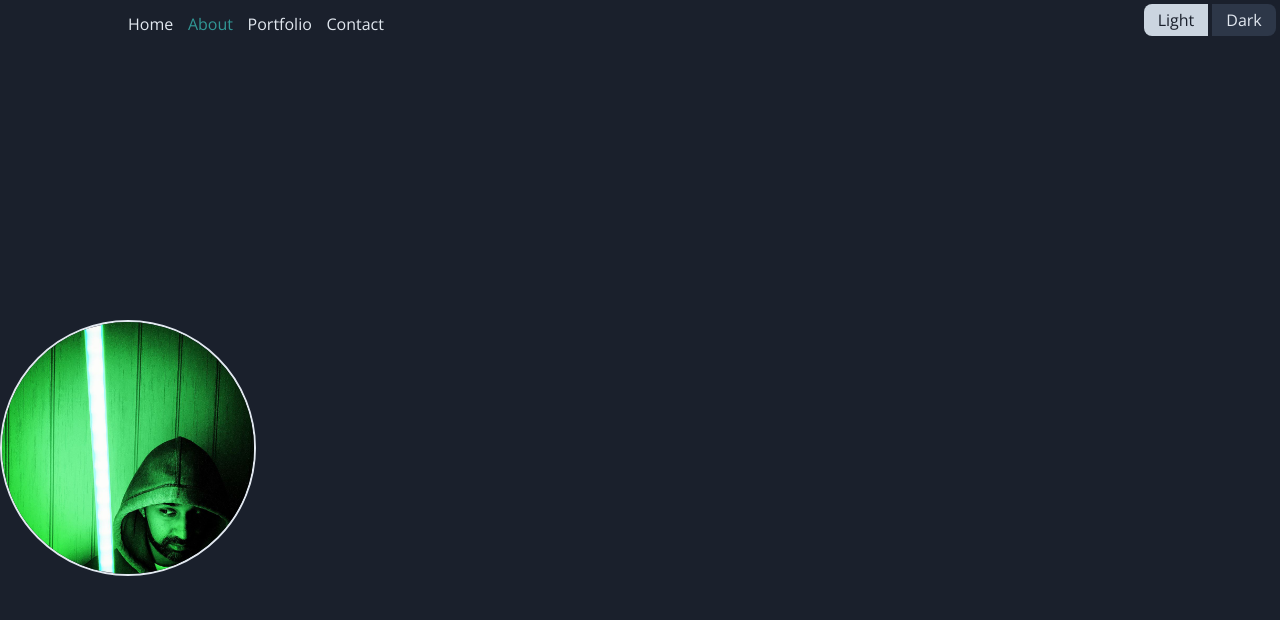
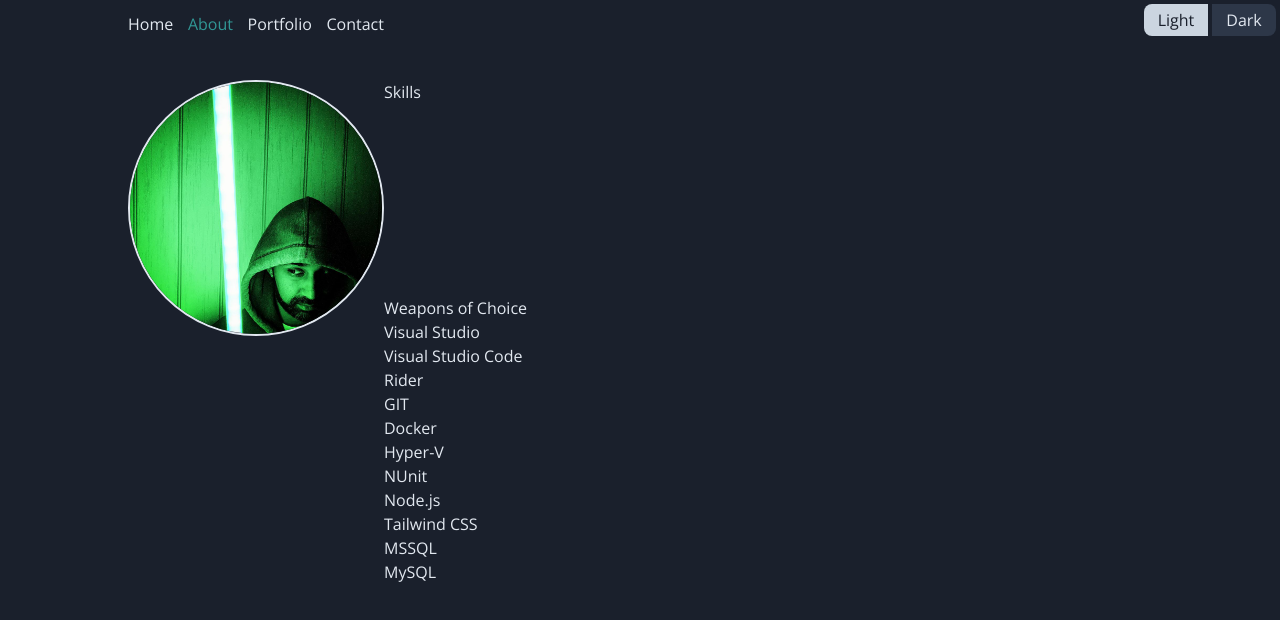
Before and after one commit to mojiwa/mojiwa.com, a React (Create React App) app: page / in a window 1280 px wide. Both pictures are taken after a click on the button "See More". Shown: the top 620 px of the page. Built offline with nearby package versions, Linux system fonts and the light colour scheme.

Commit message:
initial list of skills and tools

```diff
--- a/src/App.tsx
+++ b/src/App.tsx
@@ -2,6 +2,31 @@ import React from 'react';
 
 import { Theme, Page } from './enums';
 import Button from './Button';
+
+const LIST_OF_SKILLS : string[] = [
+  'C#',
+  'WPF',
+  'Python',
+  'HTML',
+  'CSS',
+  'JavaScript',
+  'React',
+  'SQL',
+];
+
+const LIST_OF_TOOLS : string[] = [
+  'Visual Studio',
+  'Visual Studio Code',
+  'Rider',
+  'GIT',
+  'Docker',
+  'Hyper-V',
+  'NUnit',
+  'Node.js',
+  'Tailwind CSS',
+  'MSSQL',
+  'MySQL',
+];
 
 interface IAppProps {
 
@@ -69,19 +94,39 @@ class App extends React.PureComponent<IAppProps, IAppState> {
           </div>
         </div>
         {/* About page */}
-        <div className={`${this.state.Page === Page.About ? 'custom-show' : 'custom-hidden'}`}>
-          <div>
-            <img src={'images/mo-jedi.jpg'} className={`${this.state.ThemeSwitch === Theme.Dark ? 'border-gray-300' : 'border-gray-900'} border-gray-300 border-solid border-2 rounded-full w-32 md:w-64 h-32 md:h-64 m:border-4 my-image`}/>
+        <div className={`${this.state.Page === Page.About ? 'custom-show' : 'custom-hidden'} page-location`}>
+        <div className='flex'>
+            <div>
+              <img
+                src={'images/mo-jedi.jpg'}
+                className={`${this.state.ThemeSwitch === Theme.Dark ? 'border-gray-300' : 'border-gray-900'} border-gray-300 border-solid border-2 rounded-full w-32 md:w-64 h-32 md:h-64 m:border-4 my-image cursor-pointer`}
+                onClick={() => this.setState({Page: Page.Contact})}/>
+            </div>
+            <div>
+              {/* TODO: Animate each list item to slide in from left */}
+              <ul className='animated-list'>
+                Skills
+                {LIST_OF_SKILLS.map((skill: string) =>
+                  <li key={skill}>{skill}</li>
+                )}
+              </ul>
+              <ul>
+                Weapons of Choice
+                {LIST_OF_TOOLS.map((tool: string) =>
+                  <li key={tool}>{tool}</li>
+                )}
+              </ul>
+            </div>
           </div>
         </div>
         {/* Portfolio page */}
-        <div className={`${this.state.Page === Page.Portfolio ? 'custom-show' : 'custom-hidden'}`}>
+        <div className={`${this.state.Page === Page.Portfolio ? 'custom-show' : 'custom-hidden'} page-location`}>
           <div>
 
           </div>
         </div>
         {/* Contact page */}
-        <div className={`${this.state.Page === Page.Contact ? 'custom-show' : 'custom-hidden'}`}>
+        <div className={`${this.state.Page === Page.Contact ? 'custom-show' : 'custom-hidden'} page-location`}>
           <div>
 
           </div>
--- a/src/styles/custom.css
+++ b/src/styles/custom.css
@@ -63,13 +63,29 @@
   transition: 0.4s ease-in-out;
 }
 
+.page-location {
+  position: absolute;
+  top: 10%;
+  left: 10%;
+}
+
 .my-image {
   transition: filter 0.3s ease-in-out;
-  position: relative;
-  top: 20rem
 }
 
 .my-image:hover {
   filter: brightness(0.8);
   transition: filter 0.3s ease-in-out;
 }
+
+.animated-list li {
+  margin-left: -200px;
+  visibility: hidden;
+  transition: 0.5s ease-in-out;
+}
+
+.animated-list:hover li{
+  margin-left: 0px;
+  visibility: visible;
+
+}
```
